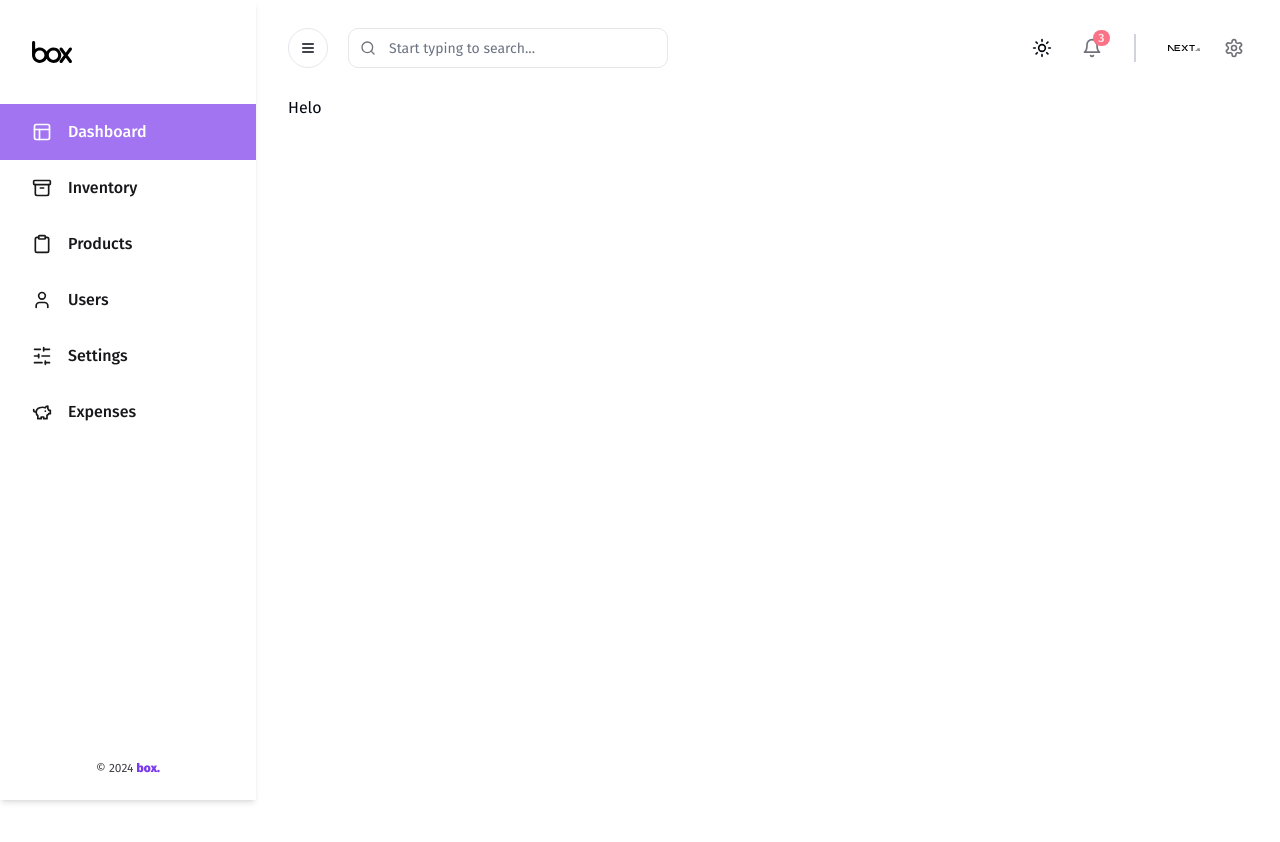
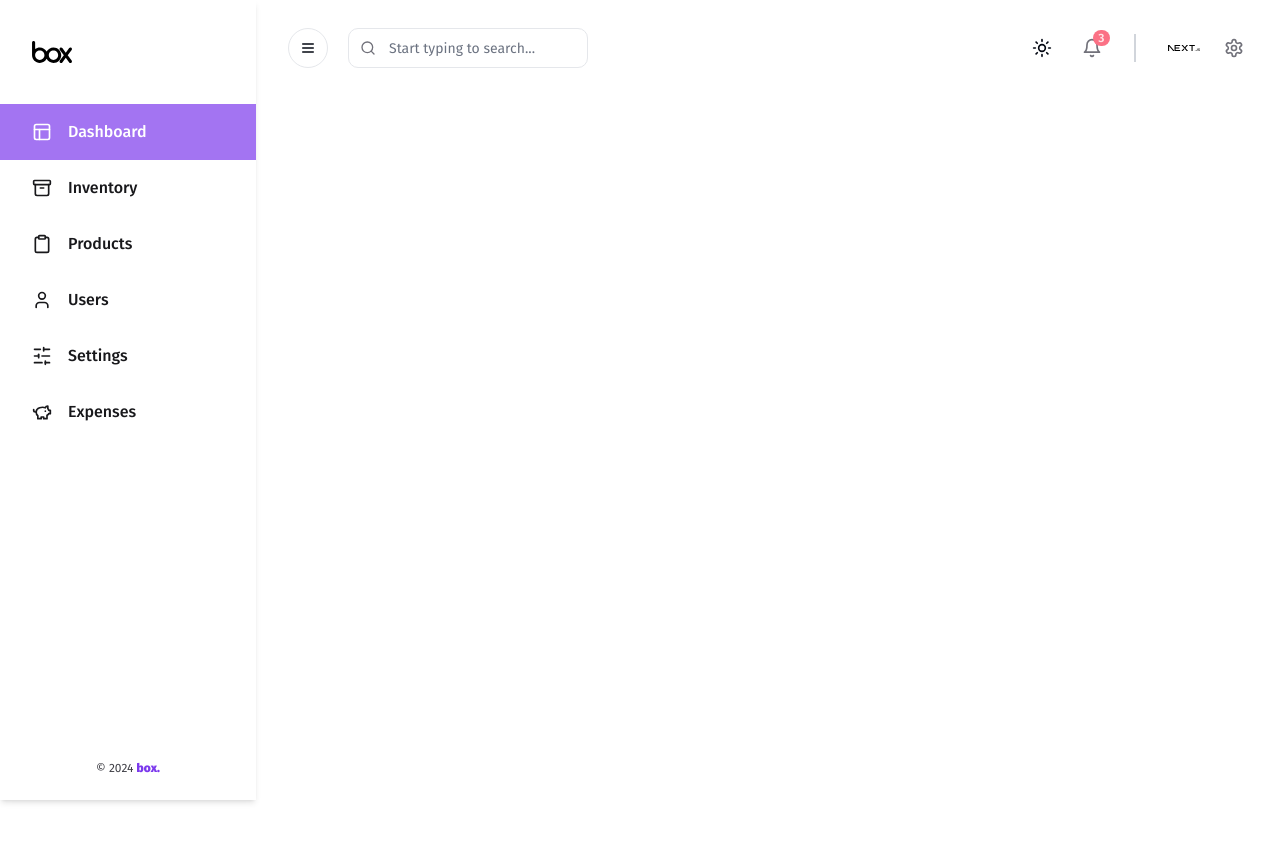
Before and after one commit to achris-alonzo30/box, a Next.js app: page / in a window 1280 px wide. Shown: the top 842 px of the page. Before the commit the page ends 800 px from the top, so only its background shows below. Built offline with nearby package versions, Linux system fonts and the light colour scheme; no server answers.

Commit message:
create grid layout for the dashboard

```diff
--- a/src/app/dashboard/page.tsx
+++ b/src/app/dashboard/page.tsx
@@ -1,8 +1,30 @@
-
+"use client";
 
 const Dashboard = () => {
     return (
-        <>Helo</>
+        <section className="grid grid-cols-1 md:grid-cols-2 xl:grid-cols-3 xl:overflow-auto gap-10 pb-4 custom-grid-rows">
+            <article className="row-span-3 xl:row-span-6 ">
+
+            </article>
+            <article className="row-span-3 xl:row-span-6 ">
+
+            </article>
+            <article className="row-span-2 xl:row-span-3 col-span-1 md:col-span-2 xl:col-span-1">
+
+            </article>
+            <article className="row-span-3">
+
+            </article>
+            <article className="md:row-span-1 xl:row-span-2">
+
+            </article>
+            <article className="md:row-span-1 xl:row-span-2">
+
+            </article>
+            <article className="md:row-span-1 xl:row-span-2">
+
+            </article>
+        </section>
     )
 }
 
--- a/src/app/globals.css
+++ b/src/app/globals.css
@@ -84,3 +84,15 @@
     @apply bg-background text-foreground;
   }
 }
+
+@media (min-width: 768px) {
+  .custom-grid-rows {
+    grid-template-rows: repeat(8, 20vh)
+  }
+}
+
+@media (min-width: 1280px) {
+  .custom-grid-rows {
+    grid-template-rows: repeat(8, 7.5vh)
+  }
+}
--- a/src/components/navbar.tsx
+++ b/src/components/navbar.tsx
@@ -35,7 +35,7 @@
                 <nav className="relative">
                     <Input
                         type="search"
-                        className="w-50 md:w-80 pl-10"
+                        className="w-50 md:w-60 pl-10"
                         placeholder="Start typing to search..."
                     />
                     <aside className="absolute inset-y-0 left-0 pl-3 flex items-center pointer-events-none">
--- a/src/state/api.ts
+++ b/src/state/api.ts
@@ -1,12 +1,34 @@
-import { createApi, fetchBaseQuery } from "@reduxjs/toolkit/query";
+import { createApi, fetchBaseQuery } from "@reduxjs/toolkit/query/react";
+import {
+    Product,
+    SalesSummary,
+    ExpenseSummary,
+    PurchaseSummary,
+    ExpenseByCategorySummary,
+} from "./types";
+
+
+
+export interface DashboardMetrics {
+    popularProducts: Product[];
+    salesSummary: SalesSummary[];
+    purchaseSummary: PurchaseSummary[];
+    expenseSummary: ExpenseSummary[];
+    expenseByCategorySummary: ExpenseByCategorySummary[];
+}
 
 export const api = createApi({
     baseQuery: fetchBaseQuery({
         baseUrl: process.env.NEXT_PUBLIC_API_BASE_URL!
     }),
     reducerPath: "api",
-    tagTypes: [],
-    endpoints: (build) => ({})
+    tagTypes: ["DashboardMetrics"],
+    endpoints: (build) => ({
+        getDashboard: build.query<DashboardMetrics, void>({
+            query: () => "/dashboard",
+            providesTags: ["DashboardMetrics"]
+        })
+    })
 });
 
-export const { } = api;
+export const { useGetDashboardQuery } = api;
--- /dev/null
+++ b/src/state/types.ts
@@ -0,0 +1,34 @@
+export interface Product {
+    productId: string;
+    name: string;
+    price: number;
+    rating?: number;
+    stockQuantity: number;
+}
+
+export interface SalesSummary {
+    salesSummaryId: string;
+    totalValue: number;
+    changePercentage?: number;
+    date: string;
+}
+
+export interface PurchaseSummary {
+    purchaseSummaryId: string;
+    totalPurchased: number;
+    changePercentage?: number;
+    date: string;
+}
+
+export interface ExpenseSummary {
+    expenseSummaryId: string;
+    totalExpense: number;
+    date: string;
+}
+
+export interface ExpenseByCategorySummary {
+    expenseByCategorySummaryId: string;
+    amount: string;
+    category: string;
+    date: string;
+}
```
